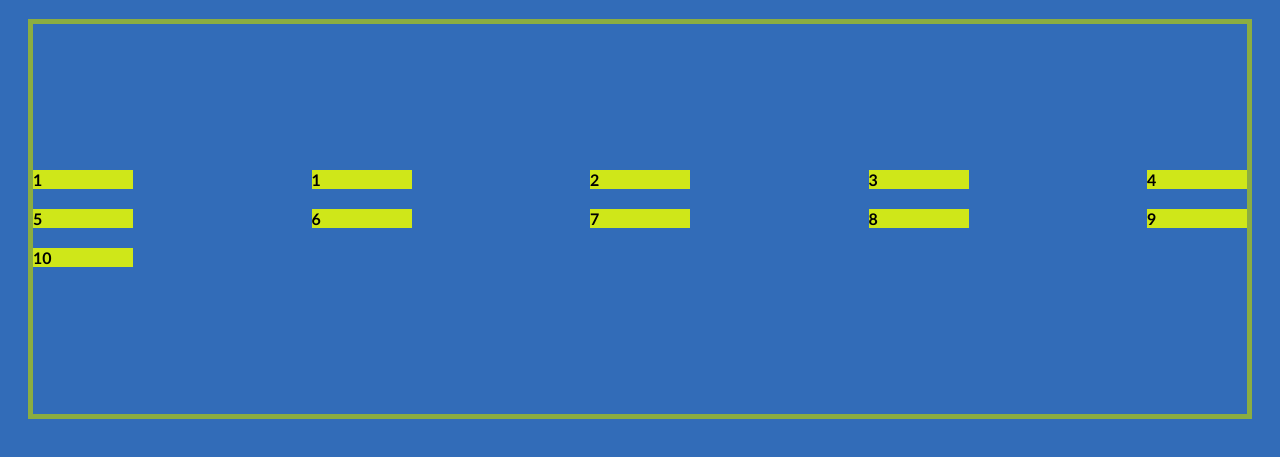
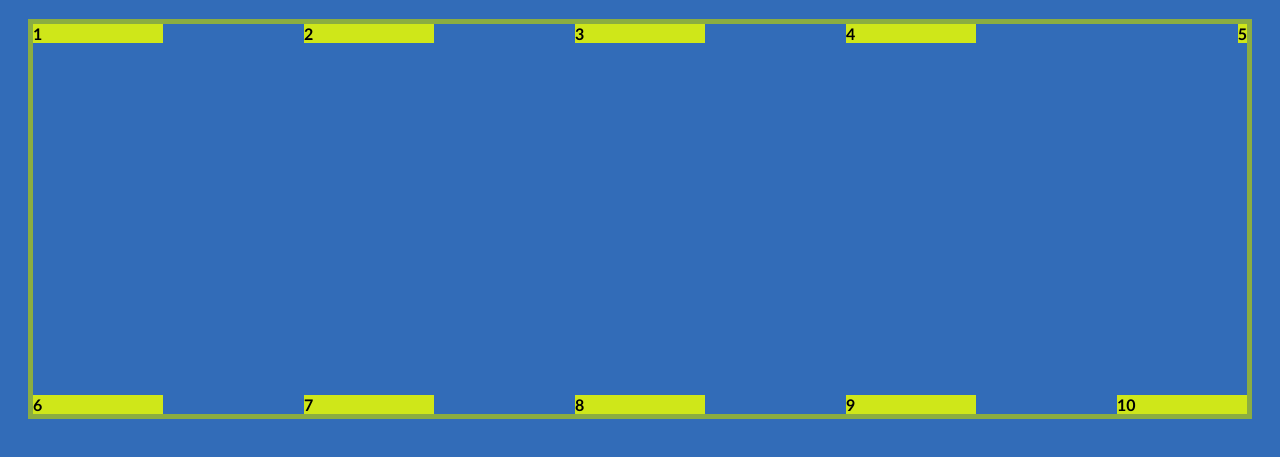
Before and after one commit to aurelienroux/grid-playground, a website: page index.html in a window 1280 px wide. Shown: the part 97-554 px from the top of the page. Drawn offline with nearby package versions, Linux system fonts and the light colour scheme; files that its build step writes are made by us from their sources.

Commit message:
justify self on individual items

```diff
--- a/index.html
+++ b/index.html
@@ -11,8 +11,6 @@
 <body>
     <h1>CSS grid playground</h1>
     <div class="container">
-        <div class="item item1">1</div>
-
         <div class="item item1">1</div>
         <div class="item item2">2</div>
         <div class="item item3">3</div>
--- a/src/scss/grid.scss
+++ b/src/scss/grid.scss
@@ -29,11 +29,15 @@ h1 {
     display: grid;
     grid-gap: 20px;
     height: 400px;
-    grid-template-columns: repeat(5, 100px);
+    grid-template-columns: repeat(5, 130px);
     // grid-template-rows: repeat(5, 30px);
     // justify-items: center;
     // align-items: center;
     // place-items: center flex-start;
     justify-content: space-between;
-    align-content: center;
+    align-content: space-between;
 }
+
+.item5 {
+    justify-self: flex-end;
+}
```
